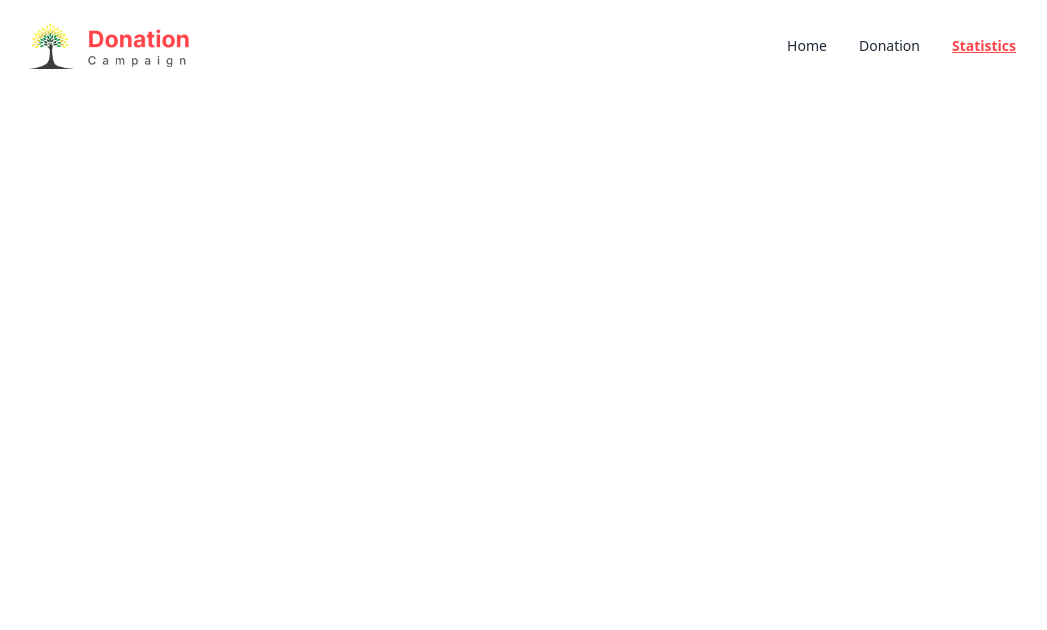
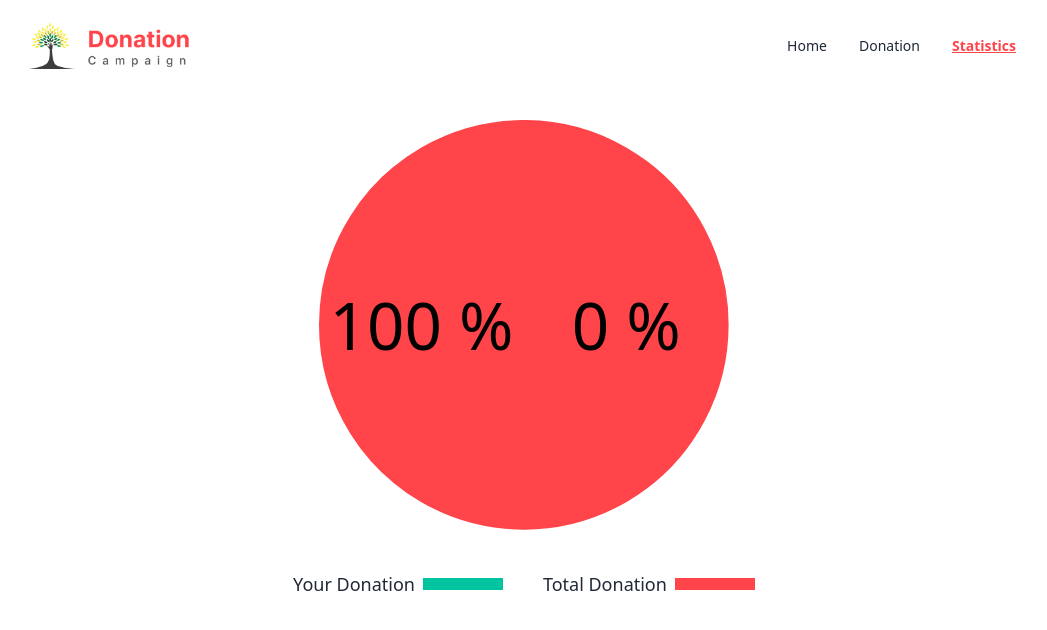
Before and after one commit to monjurBakthMazumder/Assignment-8, a React (Vite) app: page /statistics in a window 1280 px wide. Shown: the top 630 px of the page, without its empty margins (116-1163 px from the left). Built offline with nearby package versions, Linux system fonts and the light colour scheme.

Commit message:
pei chart added

```diff
--- a/src/Pages/Donation/Donation.jsx
+++ b/src/Pages/Donation/Donation.jsx
@@ -37,12 +37,18 @@ const Donation = () => {
                 </div>
 
             }
+            {
+                donations?.length > 4
+                ?
                 <div className={`text-center my-5 ${dataLength === donations?.length && 'hidden'}`}>
                     <button
                         onClick={()=> setDataLength(donations.length)}
                         className="btn btn-success bg-[#009444] text-white"
                     >See All</button>
                 </div>
+                :
+                ""
+            }
         </div>
     );
 };
--- a/src/Pages/Statistics/Statistics.jsx
+++ b/src/Pages/Statistics/Statistics.jsx
@@ -1,8 +1,29 @@
+import { PieChart } from 'react-minimal-pie-chart';
+import useGetAllData from '../../Hock/useGetAllData';
+import { getSaveDonation } from '../../Utility/localStogare';
+const Statistics = () => {
+    const [allData] = useGetAllData();
+    const donations = getSaveDonation();
+    const donated = donations?.length;
+    const unDonated = allData?.length - donated
+    const donatedPercentage = donated / .12
+    const unDonatedPercentage = unDonated / .12
+    return (
+        <div className='px-5 sm:px-[10%] my-10'>
+            <div className='px-[20%] sm:px-[30%]'>
+                <PieChart
+                    label={({ dataEntry }) => `${Math.round(dataEntry.percentage)} %`}
+                    data={[
+                        { title: `${Math.round(unDonatedPercentage)}%`, value: unDonated, color: '#FF444A' },
+                        { title: `${Math.round(donatedPercentage)}%` , value: donated, color: '#00C49F' },
+                    ]}
+                />
+            </div>
 
-const Statistics = () => {
-    return (
-        <div>
-
+            <div className="flex justify-center items-center gap-5 md:gap-10 flex-wrap my-10">
+                <h1 className='flex items-center gap-2 text-lg'>Your Donation <p className='w-10 md:w-20 h-3 bg-[#00C49F]'></p></h1>
+                <h1 className='flex items-center gap-2 text-lg'>Total Donation <p className='w-10 md:w-20 h-3 bg-[#FF444A]'></p></h1>
+            </div>
         </div>
     );
 };
```
Lines whose indentation alone changed are shown as unchanged.
